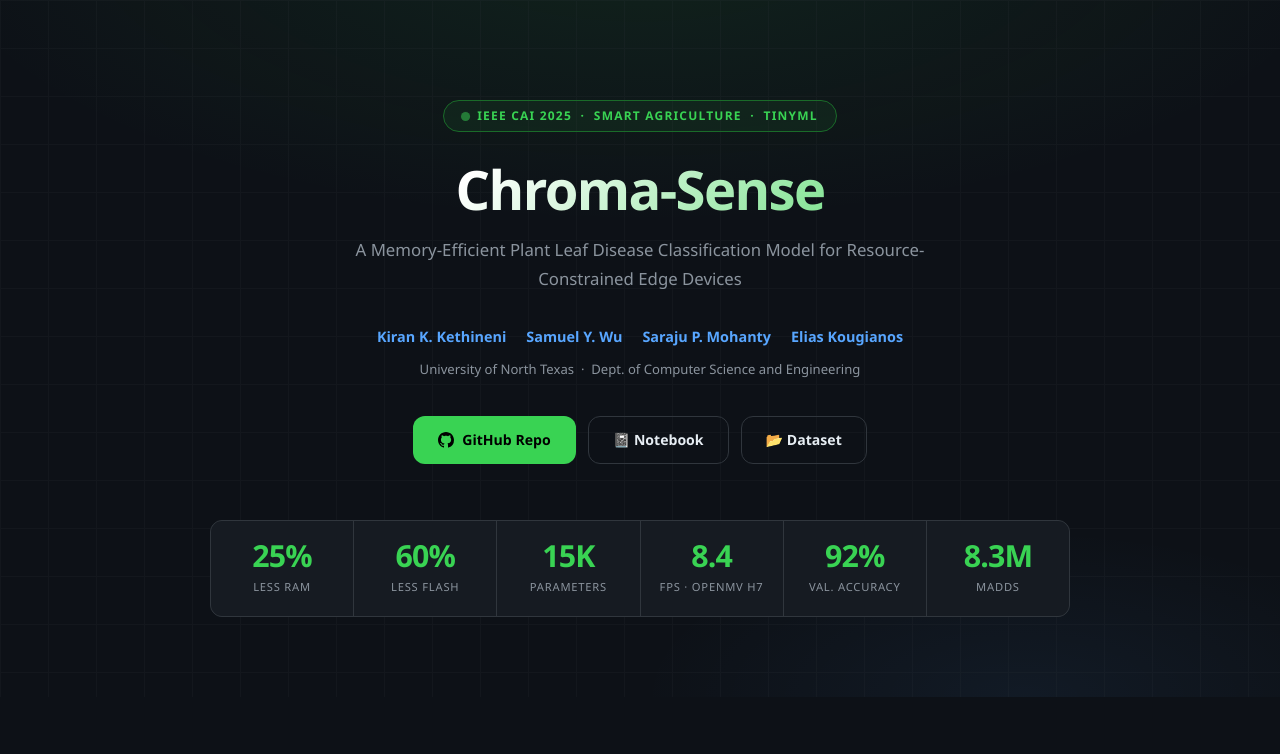
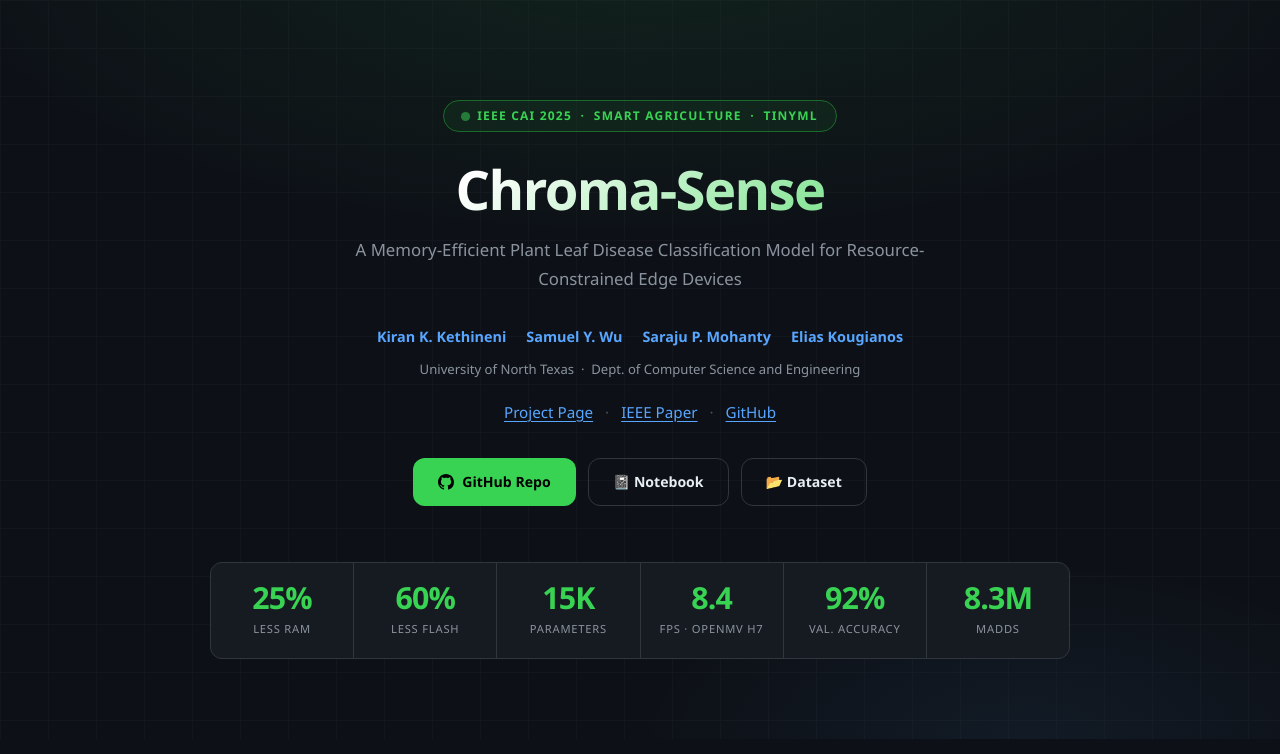
Before and after one commit to kirankkethineni/ChromaSense, a plain HTML site: page docs/index.html in a window 1280 px wide. Shown: the top 754 px of the page. Drawn offline with Linux system fonts and the light colour scheme.

Commit message:
Add paper link bar to hero (Project Page · IEEE Paper · GitHub)
Underlined blue text links with dot separators, matching academic
paper page convention shown in reference screenshot.

Co-Authored-By: Claude Sonnet 4.6 <noreply@anthropic.com>

```diff
--- a/docs/index.html
+++ b/docs/index.html
@@ -113,7 +113,26 @@ body {
   text-decoration: none;
 }
 .author-list a:hover { text-decoration: underline; }
-.affil { font-size: 0.82rem; color: var(--muted); margin-bottom: 36px; }
+.affil { font-size: 0.82rem; color: var(--muted); margin-bottom: 20px; }
+
+.paper-links {
+  display: flex;
+  flex-wrap: wrap;
+  justify-content: center;
+  align-items: center;
+  margin-bottom: 32px;
+  font-size: 0.95rem;
+}
+.paper-links a {
+  color: var(--blue);
+  text-decoration: underline;
+  text-underline-offset: 3px;
+  font-weight: 500;
+  padding: 0 4px;
+  transition: color .15s;
+}
+.paper-links a:hover { color: #a5d6ff; }
+.paper-links .sep { color: var(--subtle); padding: 0 8px; user-select: none; }
 
 .hero-btns { display: flex; flex-wrap: wrap; gap: 12px; justify-content: center; margin-bottom: 56px; }
 .btn {
@@ -569,6 +588,13 @@ tbody tr:hover td { background: var(--surface2); }
       <a href="mailto:elias.kougianos@unt.edu">Elias Kougianos</a>
     </div>
     <p class="affil">University of North Texas &nbsp;·&nbsp; Dept. of Computer Science and Engineering</p>
+    <div class="paper-links">
+      <a href="https://kirankkethineni.github.io/ChromaSense">Project Page</a>
+      <span class="sep">·</span>
+      <a href="https://ieeexplore.ieee.org/search/searchresult.jsp?queryText=chroma-sense" target="_blank">IEEE Paper</a>
+      <span class="sep">·</span>
+      <a href="https://github.com/kirankkethineni/ChromaSense" target="_blank">GitHub</a>
+    </div>
     <div class="hero-btns">
       <a class="btn btn-primary" href="https://github.com/kirankkethineni/ChromaSense">
         <svg width="16" height="16" viewBox="0 0 16 16" fill="currentColor"><path d="M8 0C3.58 0 0 3.58 0 8c0 3.54 2.29 6.53 5.47 7.59.4.07.55-.17.55-.38 0-.19-.01-.82-.01-1.49-2.01.37-2.53-.49-2.69-.94-.09-.23-.48-.94-.82-1.13-.28-.15-.68-.52-.01-.53.63-.01 1.08.58 1.23.82.72 1.21 1.87.87 2.33.66.07-.52.28-.87.51-1.07-1.78-.2-3.64-.89-3.64-3.95 0-.87.31-1.59.82-2.15-.08-.2-.36-1.02.08-2.12 0 0 .67-.21 2.2.82.64-.18 1.32-.27 2-.27.68 0 1.36.09 2 .27 1.53-1.04 2.2-.82 2.2-.82.44 1.1.16 1.92.08 2.12.51.56.82 1.27.82 2.15 0 3.07-1.87 3.75-3.65 3.95.29.25.54.73.54 1.48 0 1.07-.01 1.93-.01 2.2 0 .21.15.46.55.38A8.013 8.013 0 0 0 16 8c0-4.42-3.58-8-8-8z"/></svg>
```
